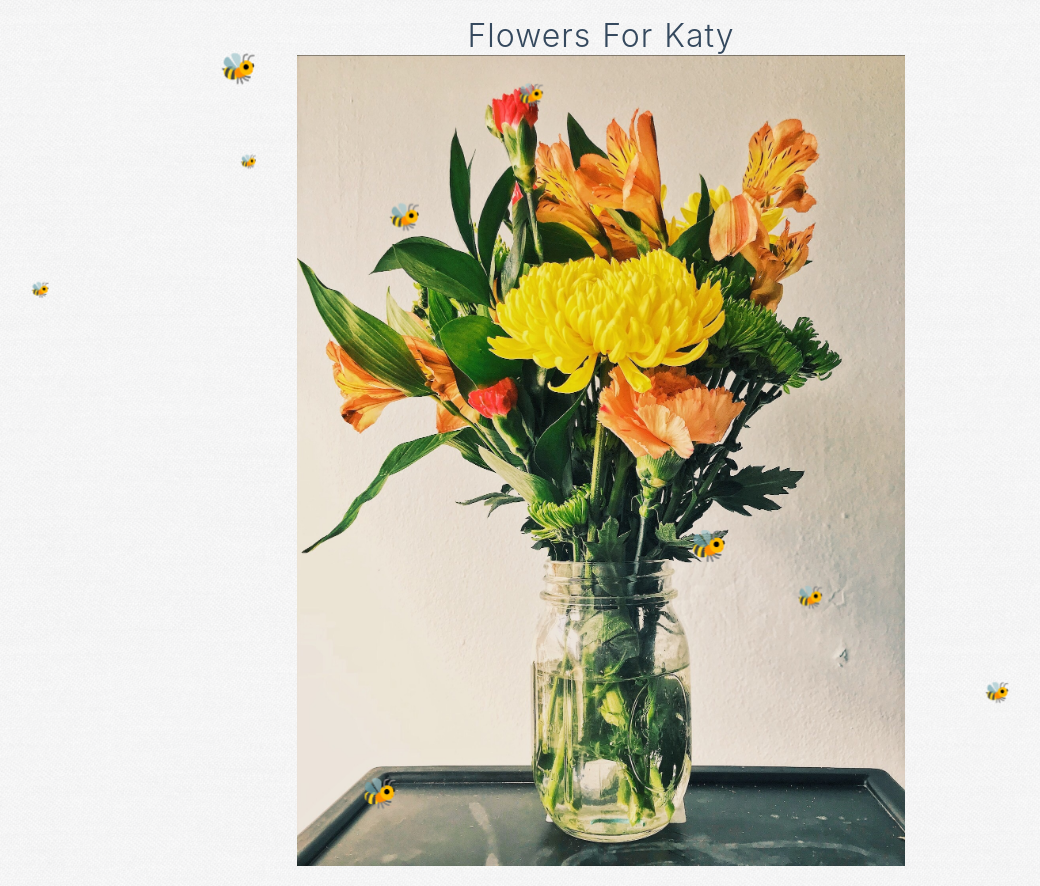
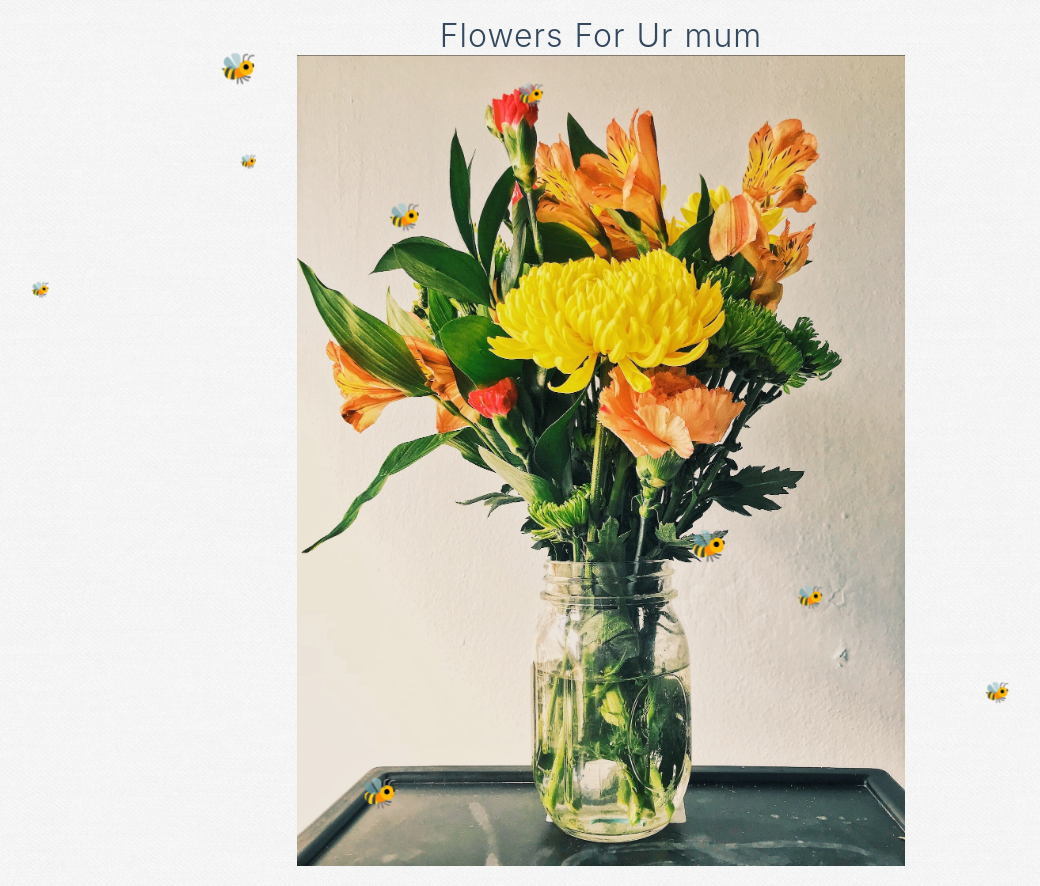
Before and after one commit to brainTrain/flowers-for, a Nuxt app: page / in a window 1280 px wide. Shown: the whole page, without its empty margins (39-1079 px from the left). Built offline with nearby package versions, Linux system fonts and the light colour scheme.

Commit message:
use query param for namez

```diff
--- a/pages/index.vue
+++ b/pages/index.vue
@@ -3,7 +3,7 @@
     <div class="container">
       <section class="title-wrapper">
         <h1 class="title">
-          Flowers For Katy
+          Flowers For {{name}}
         </h1>
       </section>
       <section class="flower-wrapper">
@@ -71,9 +71,15 @@ export default {
         const flower = this.flowerz.sort((a, b) => 0.5 - Math.random())[0];
         document.title = `${flower}🐝`;
       }, 5000);
+    },
+    getName() {
+      const nameQuery = this.$route.query.name;
+      const name =  nameQuery ? nameQuery : 'Ur mum';
+      this.name = name;
     }
   },
   mounted() {
+    this.getName();
     this.getMonth();
     this.setTitle();
   }
```
